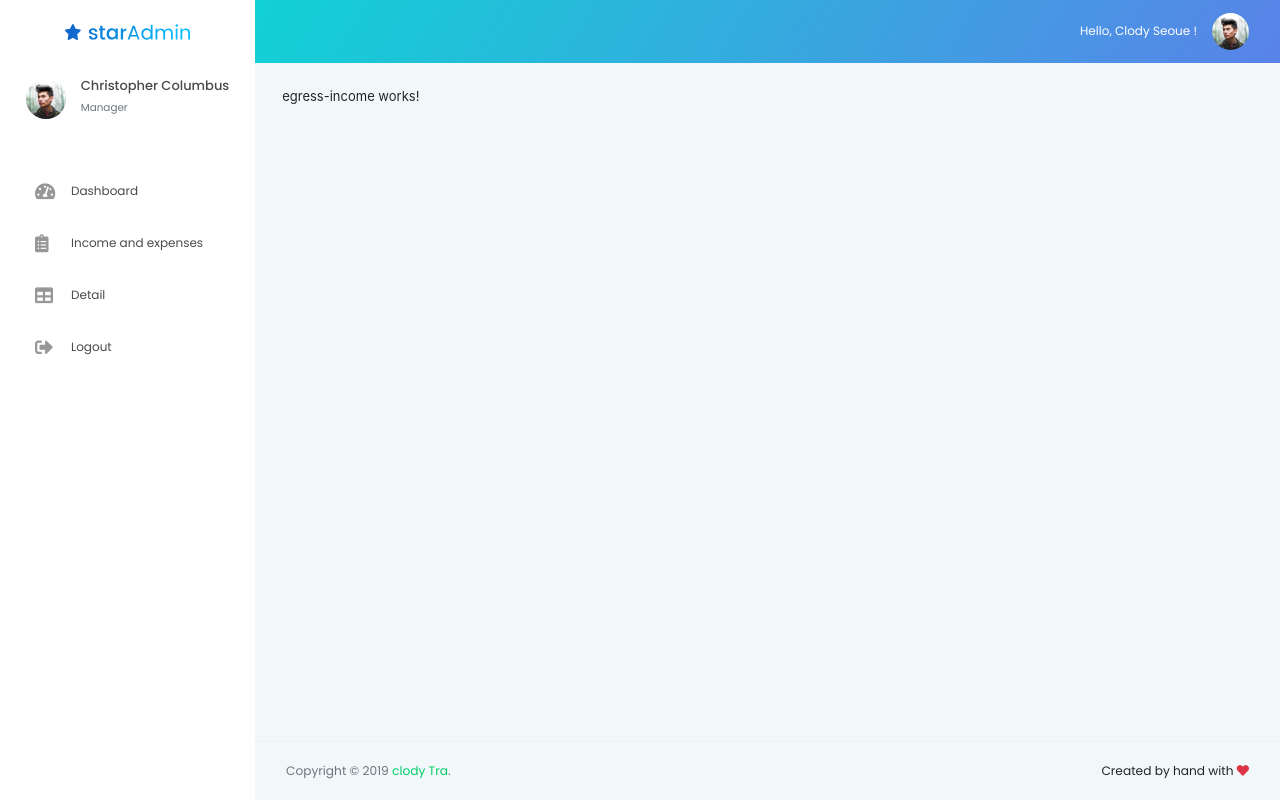
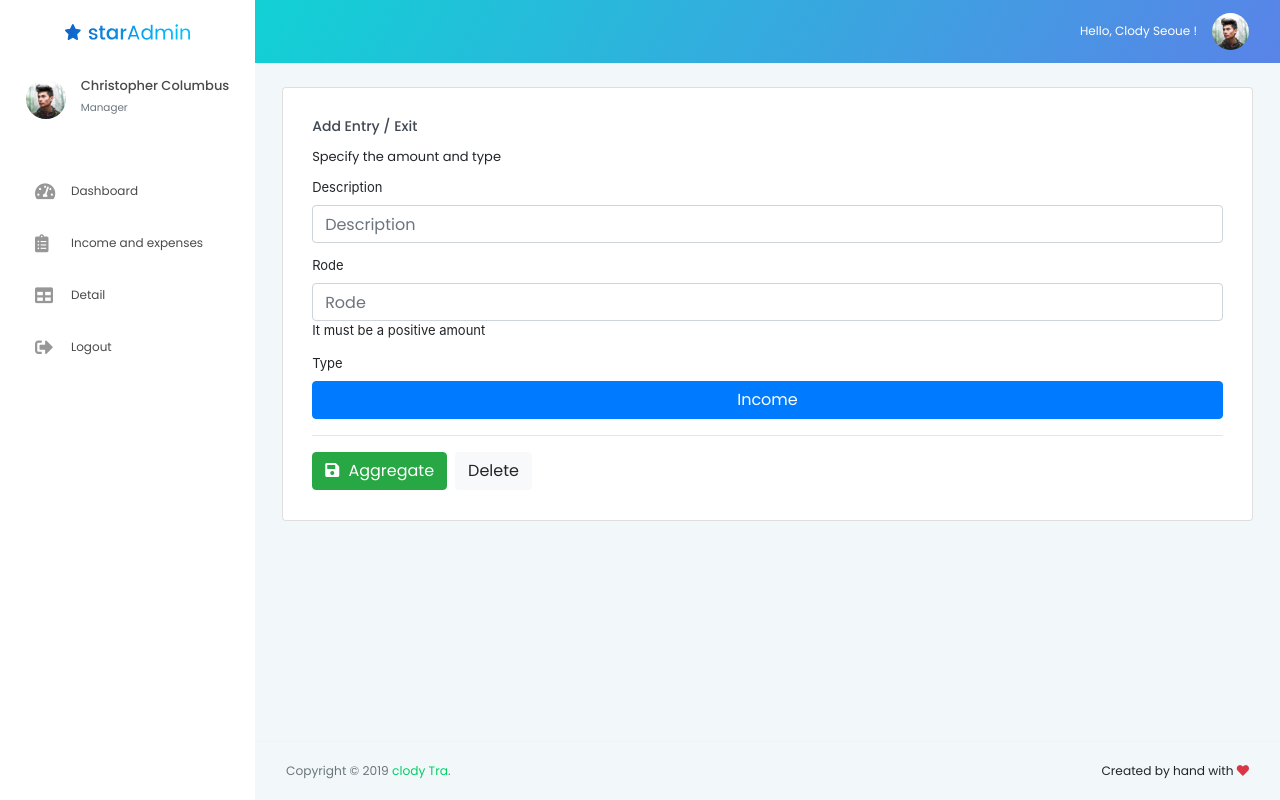
Before and after one commit to clody01/egressIncomeApp, an Angular app: page /egress-income in a window 1280 px wide. Built offline with nearby package versions, Linux system fonts and the light colour scheme.

Commit message:
Design of the daughter routes

```diff
--- a/src/app/egress-income/detail/detail.component.html
+++ b/src/app/egress-income/detail/detail.component.html
@@ -1 +1,33 @@
-<p>detail works!</p>
+
+<div class="row">
+  <div class="col-12">
+    <div class="card">
+      <div class="card-body">
+        <h4 class="card-title">Exit Entry Detail</h4>
+
+        <table class="table">
+          <thead>
+          <tr>
+            <th>Description</th>
+            <th>Monto</th>
+            <th>Type</th>
+            <th></th>
+          </tr>
+          </thead>
+
+          <tbody>
+          <tr>
+            <td>Description</td>
+            <td>Monto</td>
+            <td>Type</td>
+            <td>Actions</td>
+          </tr>
+          </tbody>
+
+        </table>
+
+
+      </div>
+    </div>
+  </div>
+</div>
--- a/src/app/egress-income/egress-income.component.html
+++ b/src/app/egress-income/egress-income.component.html
@@ -1 +1,58 @@
-<p>egress-income works!</p>
+
+<div class="row">
+  <div class="col-12">
+    <div class="card">
+      <div class="card-body">
+        <h4 class="card-title">Add Entry / Exit</h4>
+        <p class="card-description">
+          Specify the amount and type
+        </p>
+
+        <form>
+
+          <div class="form-group">
+            <label>Description</label>
+            <input type="text"
+                   class="form-control"
+                   placeholder="Description"
+                   name="descripcion">
+          </div>
+
+          <div class="form-group">
+            <label>Rode</label>
+            <input type="number"
+                   class="form-control"
+                   placeholder="Rode"
+                   name="monto">
+            <p>
+              It must be a positive amount
+            </p>
+          </div>
+
+          <div class="form-group">
+            <label>Type</label>
+            <br>
+            <button type="button" class="btn btn-primary btn-block">Income</button>
+            <!-- <button type="button" class="btn btn-warning btn-block">Egreso</button> -->
+          </div>
+
+          <hr>
+          <button type="button" class="btn btn-success mr-2">
+            <i class="fa fa-save"></i>
+            Aggregate
+          </button>
+
+          <!--
+            <button disabled class="btn btn-success mr-2">
+              <i class="fa fa-spin fa-sync"></i>
+              Espere por favor...
+            </button>
+          -->
+
+          <button type="reset" class="btn btn-light">Delete</button>
+
+        </form>
+      </div>
+    </div>
+  </div>
+</div>
--- a/src/app/egress-income/statistic/statistic.component.html
+++ b/src/app/egress-income/statistic/statistic.component.html
@@ -1 +1,46 @@
-<p>statistic works!</p>
+
+<div class="row">
+  <div class="col-6">
+    <div class="card card-statistics">
+      <div class="card-body">
+
+        <div class="clearfix">
+          <div class="float-left">
+            <i class="fa fa-money-bill-alt text-success icon-lg"></i>
+          </div>
+          <div class="float-right">
+            <p class="mb-0 text-right">Income</p>
+            <div class="fluid-container">
+              <h3 class="font-weight-medium text-right mb-0">$65,650</h3>
+            </div>
+          </div>
+        </div>
+        <p class="text-muted mt-3 mb-0">
+          <i class="mdi mdi-alert-octagon mr-1" aria-hidden="true"></i> 65% lower growth
+        </p>
+      </div>
+    </div>
+  </div>
+
+  <div class="col-6">
+    <div class="card card-statistics">
+      <div class="card-body">
+
+        <div class="clearfix">
+          <div class="float-left">
+            <i class="fa fa-shipping-fast text-danger icon-lg"></i>
+          </div>
+          <div class="float-right">
+            <p class="mb-0 text-right">Income</p>
+            <div class="fluid-container">
+              <h3 class="font-weight-medium text-right mb-0">$65,650</h3>
+            </div>
+          </div>
+        </div>
+        <p class="text-muted mt-3 mb-0">
+          <i class="mdi mdi-alert-octagon mr-1" aria-hidden="true"></i> 65% lower growth
+        </p>
+      </div>
+    </div>
+  </div>
+</div>
--- a/src/app/shared/sidebar/sidebar.component.html
+++ b/src/app/shared/sidebar/sidebar.component.html
@@ -21,28 +21,28 @@
     </li>
 
     <li class="nav-item">
-      <a class="nav-link">
+      <a routerLink="/" class="nav-link">
         <i class="menu-icon fa fa-tachometer-alt"></i>
         <span class="menu-title">Dashboard</span>
       </a>
     </li>
 
     <li class="nav-item">
-      <a class="nav-link">
+      <a routerLink="/egress-income" class="nav-link">
         <i class="menu-icon fa fa-clipboard-list"></i>
         <span class="menu-title">Income and expenses</span>
       </a>
     </li>
 
     <li class="nav-item">
-      <a class="nav-link">
+      <a routerLink="/detail" class="nav-link">
         <i class="menu-icon fa fa-table"></i>
         <span class="menu-title">Detail</span>
       </a>
     </li>
 
     <li class="nav-item">
-      <a class="nav-link cursor">
+      <a routerLink="/login" class="nav-link cursor">
         <i class="menu-icon fa fa-sign-out-alt"></i>
         <span class="menu-title">Logout</span>
       </a>
```
